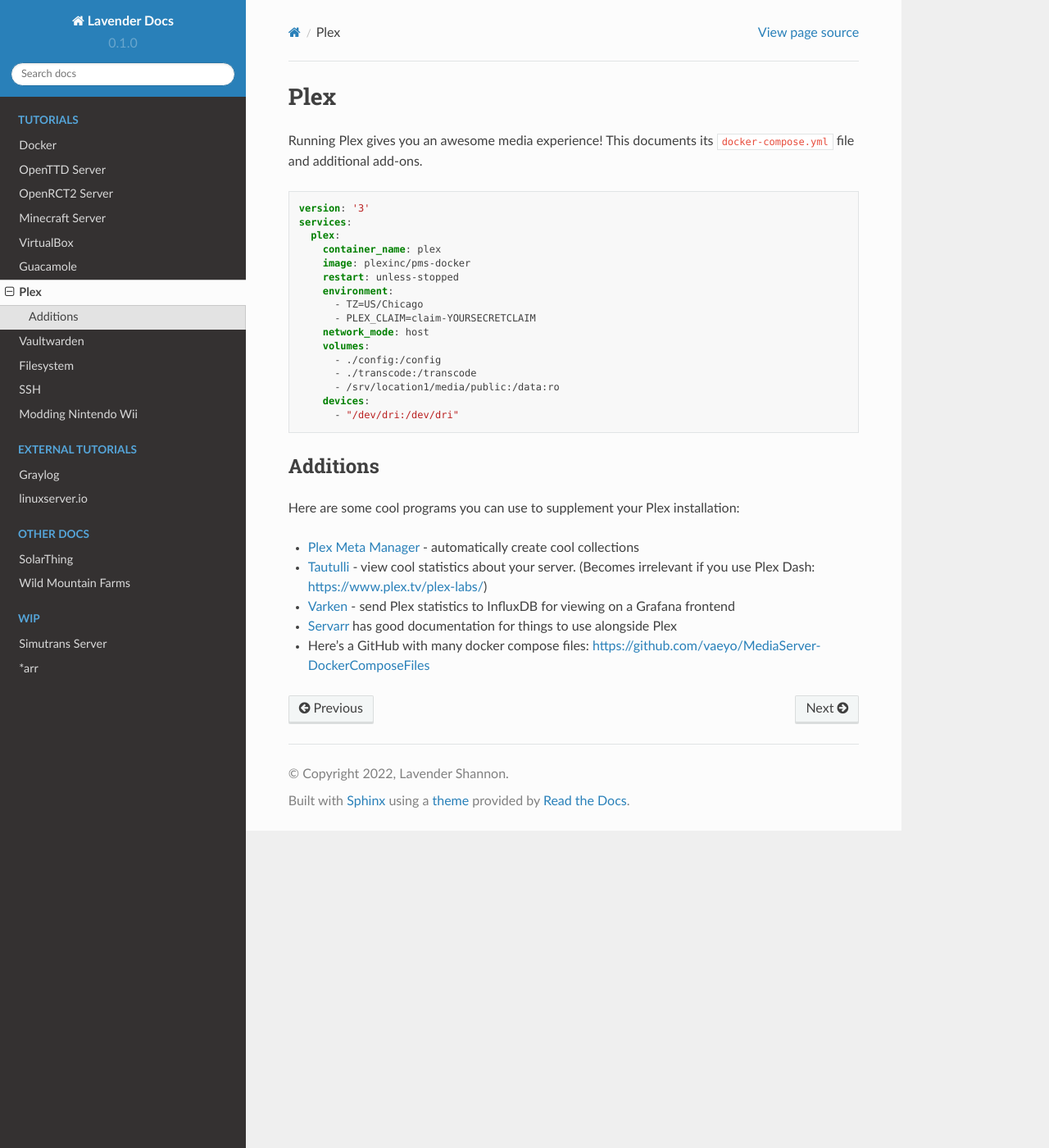
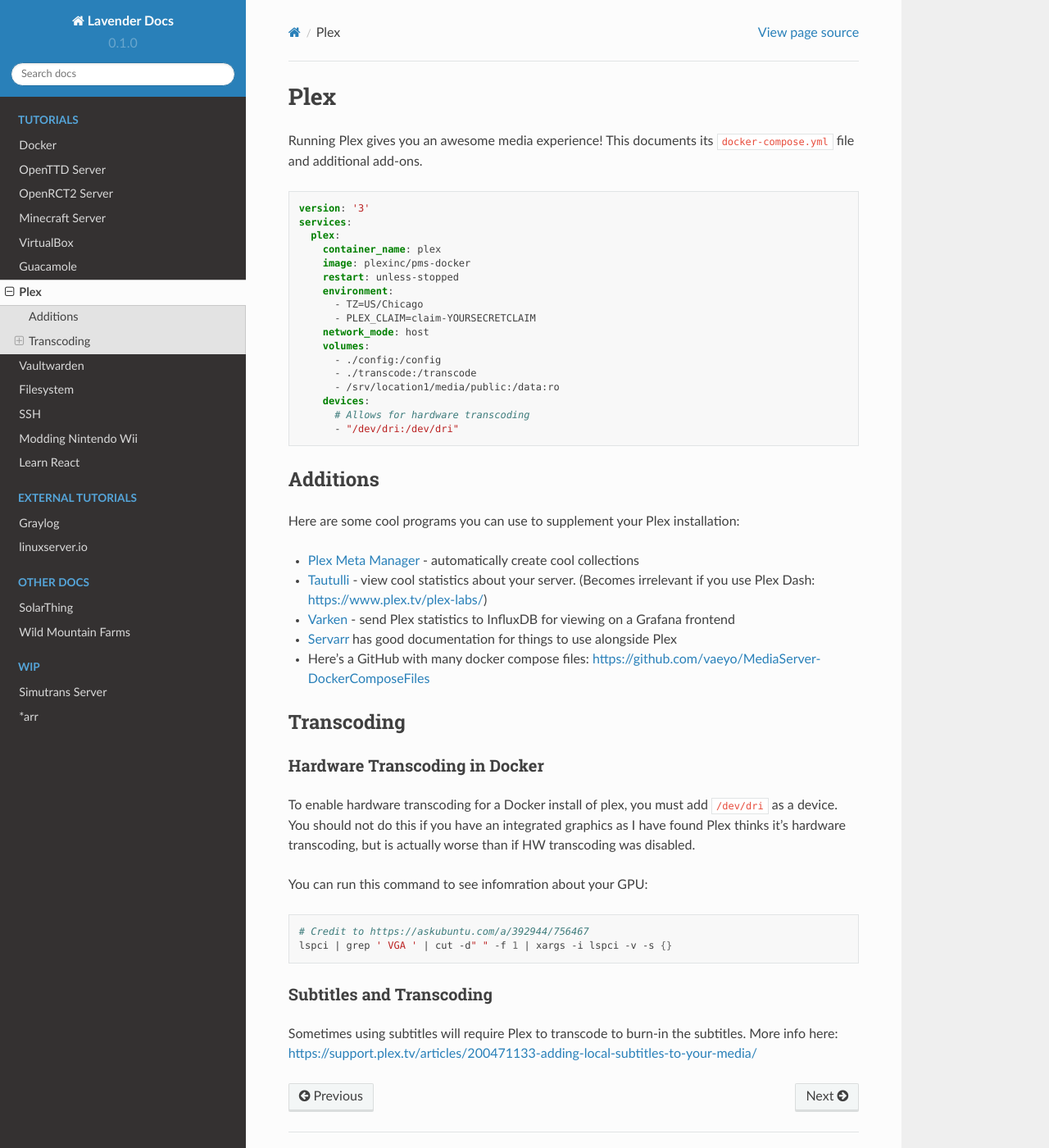
Before and after one commit to retrodaredevil/retrodaredevil, a Sphinx documentation site: the page built from docs/source/tutorial/plex.rst, in a window 1280 px wide and 1400 px high. Shown: the whole window at 82% size. Built offline with Sphinx 7.4.7 and the Read the Docs theme 2.0.0, drawn with Linux system fonts in a browser that asks for light colours.

Commit message:
Some updates

```diff
--- a/docs/source/index.rst
+++ b/docs/source/index.rst
@@ -27,6 +27,7 @@
   tutorial/filesystem
   tutorial/ssh
   tutorial/wii-mod
+  tutorial/react
 
 .. toctree::
   :maxdepth: 2
--- a/docs/source/tutorial/minecraft.rst
+++ b/docs/source/tutorial/minecraft.rst
@@ -12,6 +12,10 @@
 
 You will likely need a particular version of Java. I recommend installing SDKMAN: https://sdkman.io/install.
 SDKMAN is easy to install for your local user, so I recommend building the jar file as your local user, rather than with sudo.
+
+.. note::
+
+  Running buildtools may alter your ``.gitconfig`` file. More information here: https://www.spigotmc.org/threads/buildtools-jar-messes-with-local-gitconfig.37433/
 
 
 Server Setup
--- a/docs/source/tutorial/plex.rst
+++ b/docs/source/tutorial/plex.rst
@@ -22,6 +22,7 @@
         - ./transcode:/transcode
         - /srv/location1/media/public:/data:ro
       devices:
+        # Allows for hardware transcoding
         - "/dev/dri:/dev/dri"
 
 Additions
@@ -34,3 +35,26 @@
 * `Varken <https://github.com/Boerderij/Varken>`_ - send Plex statistics to InfluxDB for viewing on a Grafana frontend
 * `Servarr <https://wiki.servarr.com/>`_ has good documentation for things to use alongside Plex
 * Here's a GitHub with many docker compose files: https://github.com/vaeyo/MediaServer-DockerComposeFiles
+
+Transcoding
+--------------
+
+Hardware Transcoding in Docker
+^^^^^^^^^^^^^^^^^^^^^^^^^^^^^^^^
+
+To enable hardware transcoding for a Docker install of plex, you must add ``/dev/dri`` as a device.
+You should not do this if you have an integrated graphics as I have found Plex thinks it's hardware transcoding,
+but is actually worse than if HW transcoding was disabled.
+
+You can run this command to see infomration about your GPU:
+
+.. code-block:: shell
+
+  # Credit to https://askubuntu.com/a/392944/756467
+  lspci | grep ' VGA ' | cut -d" " -f 1 | xargs -i lspci -v -s {}
+
+Subtitles and Transcoding
+^^^^^^^^^^^^^^^^^^^^^^^^^^
+
+Sometimes using subtitles will require Plex to transcode to burn-in the subtitles. More info here:
+https://support.plex.tv/articles/200471133-adding-local-subtitles-to-your-media/
```
Also changed, not shown: docs/source/tutorial/react.rst (added, +18 -0 lines).
